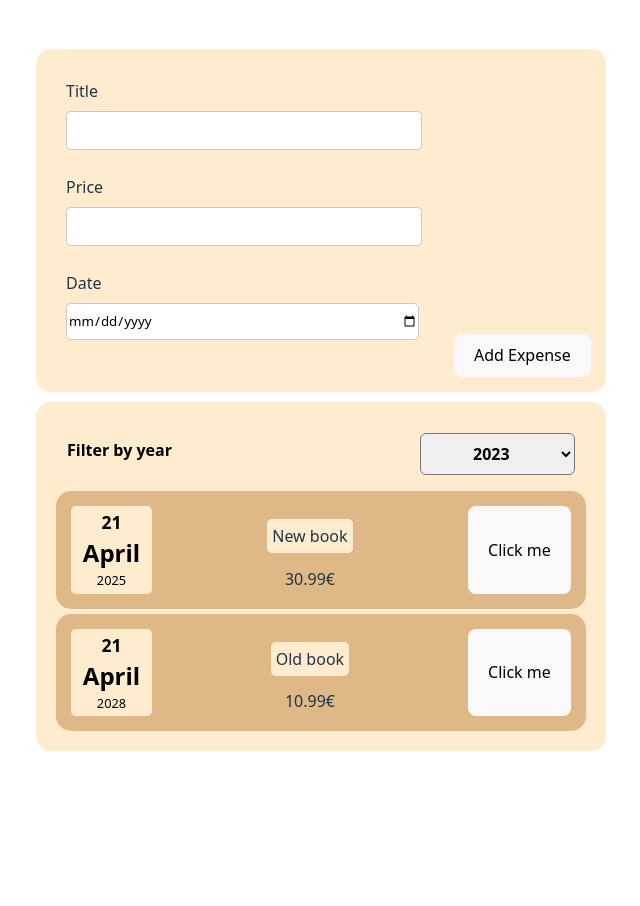
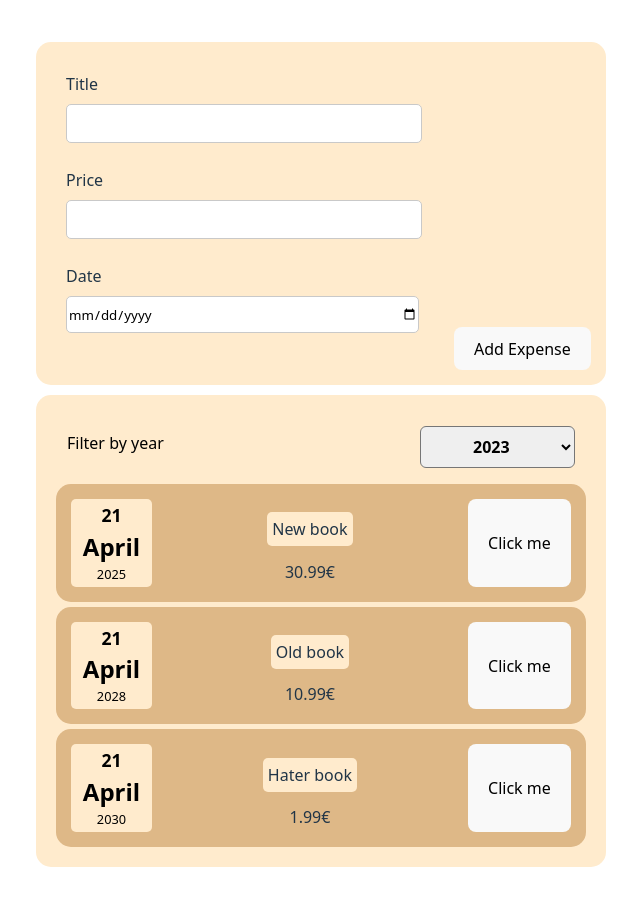
Before and after one commit to Dlowyz/ExpensesUus, a React (Vite) app: page / in a window 1280 px wide. Shown: the top 906 px of the page, without its empty margins (319-959 px from the left). Before the commit the page ends 800 px from the top, so only its background shows below. Built offline with nearby package versions, Linux system fonts and the light colour scheme.

Commit message:
ülessanne 13.1

```diff
--- a/src/App.jsx
+++ b/src/App.jsx
@@ -7,16 +7,24 @@ import ExpenseItem from './components/Expenses/ExpenseItem'
 import Expenses from './components/Expenses/Expenses'
 function App() {
   const [count, setCount] = useState(0)
-  const expenses = [
+  const dummy_expenses = [
     {
+      id: 1,
       date: new Date(2025, 3, 21),
       title: 'New book',
       price: 30.99
     },
     {
+      id: 2,
       date: new Date(2028, 3, 21),
       title: 'Old book',
       price: 10.99
+    },
+    {
+      id: 3,
+      date: new Date(2030, 3, 21),
+      title: 'Hater book',
+      price: 1.99
     }
     ]
     const addExpenseHandler = (expense) => {
@@ -28,7 +36,7 @@ function App() {
     <>
     <NewExpense onAddExpense={addExpenseHandler}/>
       <Expenses
-        data={expenses}
+        expenses={dummy_expenses}
       />
 
     </>
--- a/src/components/Expenses/ExpenseFilter.css
+++ b/src/components/Expenses/ExpenseFilter.css
@@ -12,7 +12,7 @@
 }
 
 .expenses-filter label {
-    font-weight: bold;
+    font-weight: 500;
     margin-bottom: 0.5rem;
 }
 
--- a/src/components/Expenses/ExpenseItem.jsx
+++ b/src/components/Expenses/ExpenseItem.jsx
@@ -3,7 +3,7 @@ import "./ExpenseItem.css"
 import ExpenseDate from './ExpenseDate'
 import Card from '../UI/Card'
 const ExpenseItem = (props) => {
-    const [title, setTitle] = useState(props.data.title)
+    const [title, setTitle] = useState(props.expenseData.title)
     const clickHandler = () =>
     {
       console.log('Clicked')
@@ -13,11 +13,11 @@ const ExpenseItem = (props) => {
   return (
     <Card className='expense-item'>
         <div className='expense-item_date'>
-            <ExpenseDate date={props.data.date}/>
+            <ExpenseDate date={props.expenseData.date}/>
         </div>
         <div className='expense-item_description'>
             <h2>{title}</h2>
-            <div className='expense-item_price'>{props.data.price}€</div>
+            <div className='expense-item_price'>{props.expenseData.price}€</div>
         </div>
         <button onClick={clickHandler}>Click me</button>
     </Card>
--- a/src/components/Expenses/Expenses.jsx
+++ b/src/components/Expenses/Expenses.jsx
@@ -11,8 +11,7 @@ const Expenses = (props) => {
   return (
     <Card className='expenses'>
       <ExpenseFilter filter={ExpenseFilterHandler}/>
-      <ExpenseItem data = {props.data[0]}/>
-      <ExpenseItem data = {props.data[1]}/>
+      {props.expenses.map((expense) => {return <ExpenseItem expenseData={expense} key={expense.id}/>})}
     </Card>
   )
 }
```
